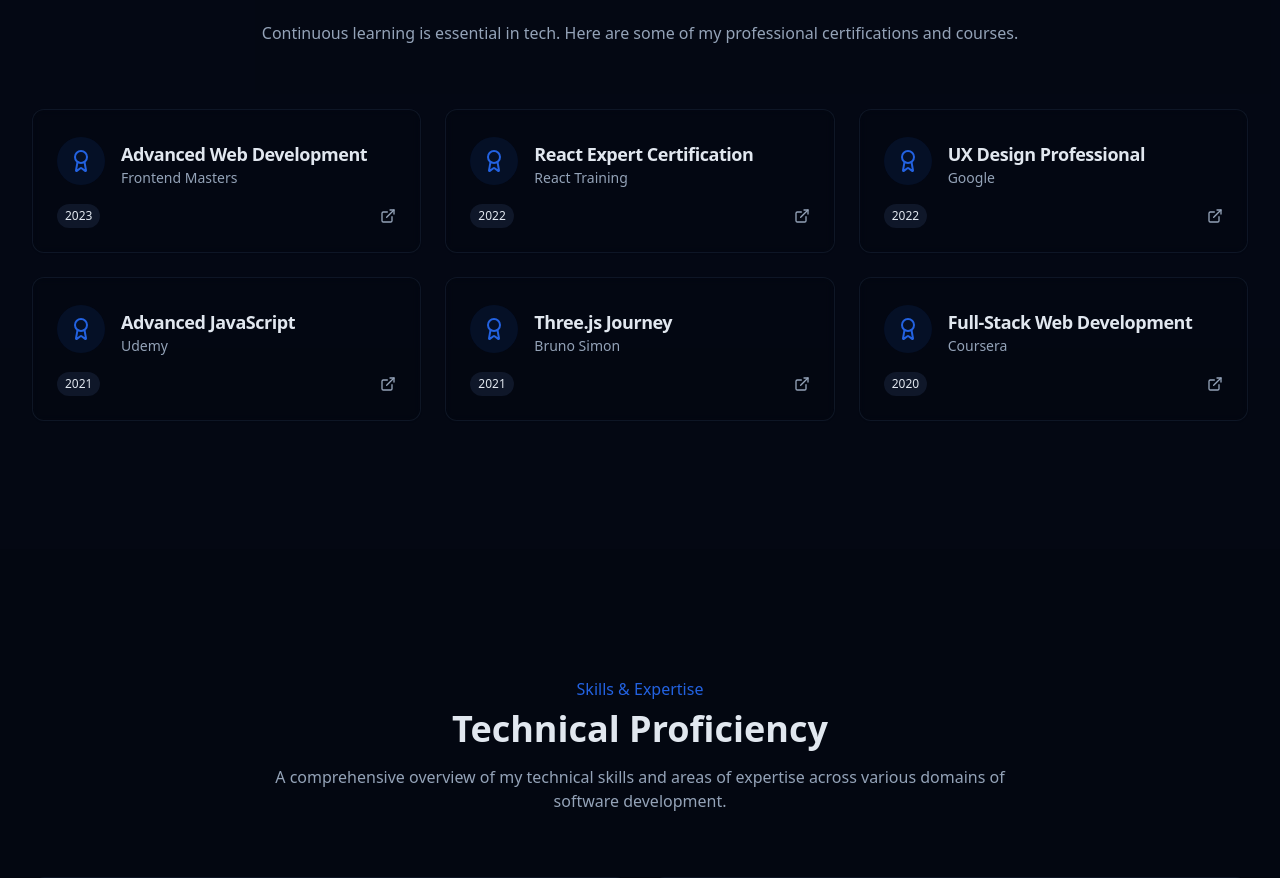
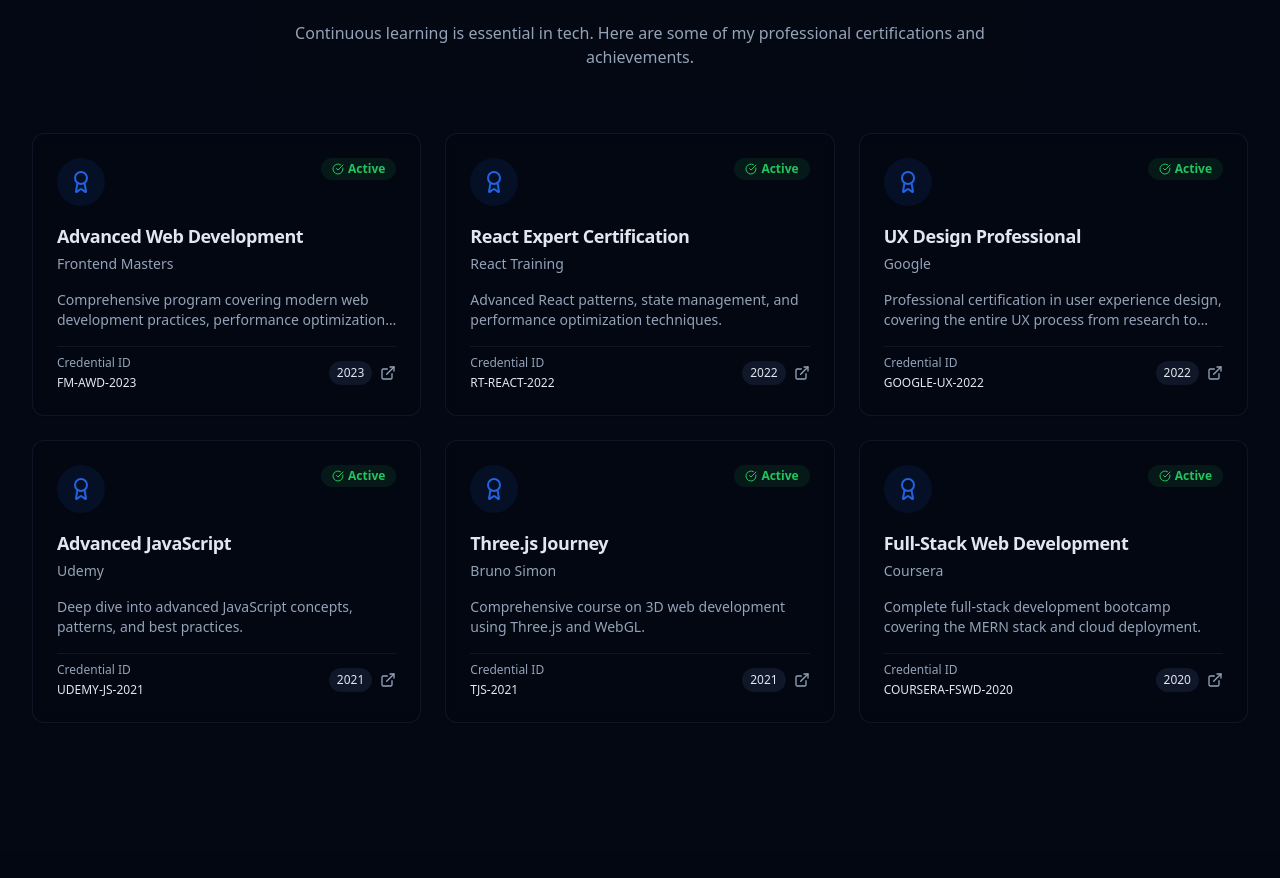
Before and after one commit to karthik558/karthiklal, a Next.js app: page / in a window 1280 px wide. Shown: the part 5495-6373 px from the top of the page. Built offline with nearby package versions, Linux system fonts and the light colour scheme; a web font is replaced by a local one.

Commit message:
portfolio: enhance certifications section: add detailed information for each certification, including status and credential ID; improve card layout and interactivity

```diff
--- a/components/sections/certifications-section.tsx
+++ b/components/sections/certifications-section.tsx
@@ -3,8 +3,9 @@
 import { useRef } from "react"
 import { motion, useInView } from "framer-motion"
 import { Card, CardContent, CardHeader, CardTitle } from "@/components/ui/card"
-import { Award, ExternalLink } from "lucide-react"
+import { Award, ExternalLink, CheckCircle, Clock } from "lucide-react"
 import Link from "next/link"
+import { Badge } from "@/components/ui/badge"
 
 const certifications = [
   {
@@ -12,6 +13,10 @@ const certifications = [
     title: "Advanced Web Development",
     issuer: "Frontend Masters",
     date: "2023",
+    expiryDate: "2025",
+    credentialId: "FM-AWD-2023",
+    status: "active",
+    description: "Comprehensive program covering modern web development practices, performance optimization, and advanced JavaScript concepts.",
     link: "https://example.com",
   },
   {
@@ -19,6 +24,10 @@ const certifications = [
     title: "React Expert Certification",
     issuer: "React Training",
     date: "2022",
+    expiryDate: "2024",
+    credentialId: "RT-REACT-2022",
+    status: "active",
+    description: "Advanced React patterns, state management, and performance optimization techniques.",
     link: "https://example.com",
   },
   {
@@ -26,6 +35,10 @@ const certifications = [
     title: "UX Design Professional",
     issuer: "Google",
     date: "2022",
+    expiryDate: "2024",
+    credentialId: "GOOGLE-UX-2022",
+    status: "active",
+    description: "Professional certification in user experience design, covering the entire UX process from research to implementation.",
     link: "https://example.com",
   },
   {
@@ -33,6 +46,10 @@ const certifications = [
     title: "Advanced JavaScript",
     issuer: "Udemy",
     date: "2021",
+    expiryDate: "No Expiry",
+    credentialId: "UDEMY-JS-2021",
+    status: "active",
+    description: "Deep dive into advanced JavaScript concepts, patterns, and best practices.",
     link: "https://example.com",
   },
   {
@@ -40,6 +57,10 @@ const certifications = [
     title: "Three.js Journey",
     issuer: "Bruno Simon",
     date: "2021",
+    expiryDate: "No Expiry",
+    credentialId: "TJS-2021",
+    status: "active",
+    description: "Comprehensive course on 3D web development using Three.js and WebGL.",
     link: "https://example.com",
   },
   {
@@ -47,6 +68,10 @@ const certifications = [
     title: "Full-Stack Web Development",
     issuer: "Coursera",
     date: "2020",
+    expiryDate: "No Expiry",
+    credentialId: "COURSERA-FSWD-2020",
+    status: "active",
+    description: "Complete full-stack development bootcamp covering the MERN stack and cloud deployment.",
     link: "https://example.com",
   },
 ]
@@ -68,7 +93,7 @@ export default function CertificationsSection() {
           <span className="inline-block text-primary font-medium mb-2">Certifications</span>
           <h2 className="text-3xl md:text-4xl font-bold mb-4">Professional Certifications</h2>
           <p className="text-muted-foreground">
-            Continuous learning is essential in tech. Here are some of my professional certifications and courses.
+            Continuous learning is essential in tech. Here are some of my professional certifications and achievements.
           </p>
         </motion.div>
 
@@ -80,28 +105,55 @@ export default function CertificationsSection() {
               animate={isInView ? { opacity: 1, y: 0 } : { opacity: 0, y: 20 }}
               transition={{ duration: 0.5, delay: 0.1 * index }}
               whileHover={{ y: -5, transition: { duration: 0.2 } }}
+              className="group"
             >
               <Link
                 href={certification.link}
                 target="_blank"
                 rel="noopener noreferrer"
-                className="block h-full interactive"
+                className="block h-full"
               >
-                <Card className="border border-border/50 bg-card/50 backdrop-blur-sm h-full">
-                  <CardHeader className="flex flex-row items-center space-x-4 pb-2">
-                    <div className="w-12 h-12 rounded-full bg-primary/10 flex items-center justify-center">
-                      <Award className="h-6 w-6 text-primary" />
+                <Card className="border border-border/50 bg-card/50 backdrop-blur-sm h-full hover:border-primary/50 transition-all duration-300">
+                  <CardHeader className="space-y-4 pb-4">
+                    <div className="flex items-start justify-between">
+                      <div className="w-12 h-12 rounded-full bg-primary/10 flex items-center justify-center">
+                        <Award className="h-6 w-6 text-primary" />
+                      </div>
+                      {certification.status === 'active' ? (
+                        <Badge variant="default" className="bg-green-500/10 text-green-500 hover:bg-green-500/20">
+                          <CheckCircle className="w-3 h-3 mr-1" />
+                          Active
+                        </Badge>
+                      ) : (
+                        <Badge variant="secondary" className="bg-yellow-500/10 text-yellow-500">
+                          <Clock className="w-3 h-3 mr-1" />
+                          Expiring
+                        </Badge>
+                      )}
                     </div>
                     <div>
-                      <CardTitle className="text-lg">{certification.title}</CardTitle>
-                      <div className="text-sm text-muted-foreground">{certification.issuer}</div>
+                      <CardTitle className="text-lg group-hover:text-primary transition-colors">
+                        {certification.title}
+                      </CardTitle>
+                      <div className="text-sm text-muted-foreground mt-1">{certification.issuer}</div>
                     </div>
+                    <p className="text-sm text-muted-foreground line-clamp-2">
+                      {certification.description}
+                    </p>
                   </CardHeader>
-                  <CardContent className="flex justify-between items-center pt-2">
-                    <span className="text-xs font-medium bg-secondary text-secondary-foreground px-2 py-1 rounded-full">
-                      {certification.date}
-                    </span>
-                    <ExternalLink className="h-4 w-4 text-muted-foreground" />
+                  <CardContent>
+                    <div className="flex justify-between items-center pt-2 border-t border-border/50">
+                      <div className="space-y-1">
+                        <div className="text-xs text-muted-foreground">Credential ID</div>
+                        <div className="text-xs font-medium">{certification.credentialId}</div>
+                      </div>
+                      <div className="flex items-center gap-2">
+                        <span className="text-xs font-medium bg-secondary text-secondary-foreground px-2 py-1 rounded-full">
+                          {certification.date}
+                        </span>
+                        <ExternalLink className="h-4 w-4 text-muted-foreground group-hover:text-primary transition-colors" />
+                      </div>
+                    </div>
                   </CardContent>
                 </Card>
               </Link>
```
